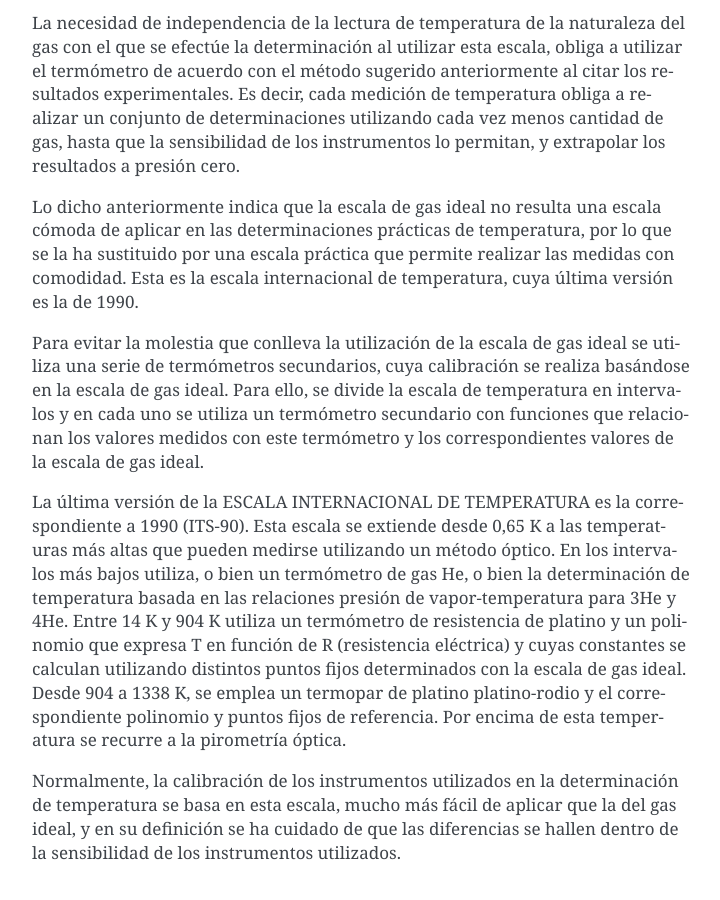
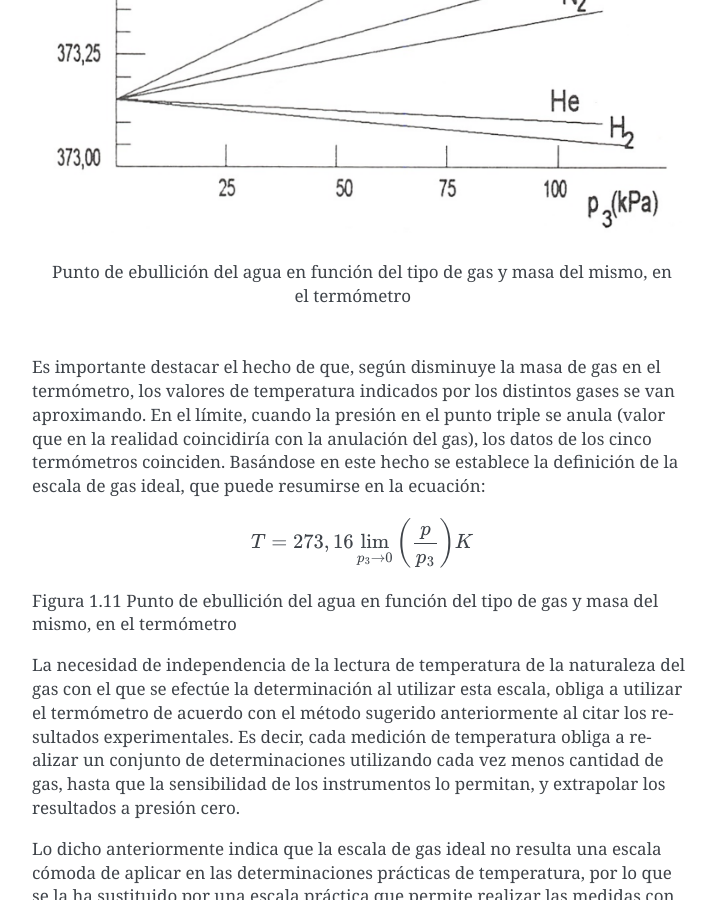
Before and after one commit to mantielero/termodinamica, a Sphinx documentation site: the page built from source/introduccion_ley_cero_temperatura.rst, in a window 1280 px wide and 900 px high, scrolled down 12479 px. Shown: the whole window, without its empty margins (388-1108 px from the left). Built offline with Sphinx 7.4.7, drawn with Linux system fonts in a browser that asks for light colours; pages that are not in the unit, such as notebooks, are missing from menus.

Commit message:
Update introduccion_ley_cero_temperatura.rst

```diff
--- a/source/introduccion_ley_cero_temperatura.rst
+++ b/source/introduccion_ley_cero_temperatura.rst
@@ -276,6 +276,10 @@ Como se ha dicho y experimentalmente puede comprobarse, al realizar la determina
 
 En la figura 1.11 se han representado los datos experimentales obtenidos al calcular la temperatura de ebullición normal del agua utilizando un termómetro de gas a volumen constante utilizando distintos gases y distintas masas para cada gas, como refleja el valor diferente de presión en el punto triple. Es decir, cuanto menor masa tiene el termómetro, menor es el valor de la presión de vapor en este punto.
 
+.. figure:: ./img/ebullicion_agua.png
+
+   Punto de ebullición del agua en función del tipo de gas y masa del mismo, en el termómetro
+
 Es importante destacar el hecho de que, según disminuye la masa de gas en el termómetro, los valores de temperatura indicados por los distintos gases se van aproximando. En el límite, cuando la presión en el punto triple se anula (valor que en la realidad coincidiría con la anulación del gas), los datos de los cinco termómetros coinciden. Basándose en este hecho se establece la definición de la escala de gas ideal, que puede resumirse en la ecuación:
 
 .. math::
```
